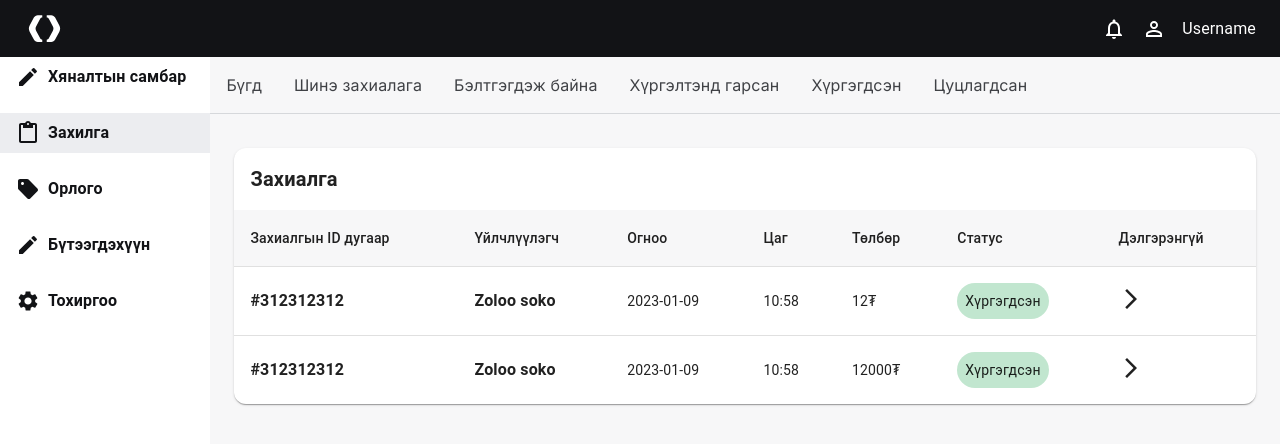
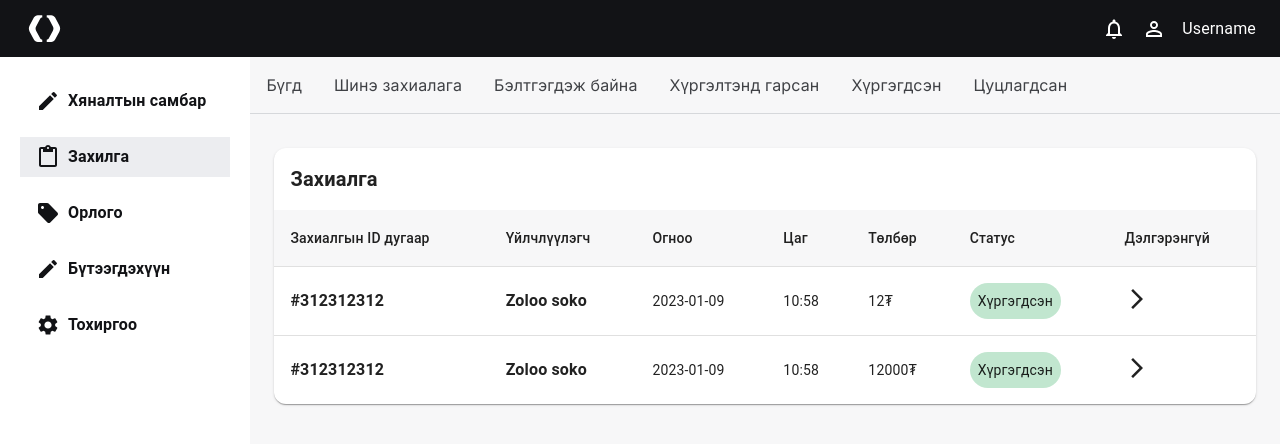
Before and after one commit to Leap1b-23-24/Team-1, a Next.js app in the folder front/: page /dashboard/orderPage in a window 1280 px wide. Shown: the top 444 px of the page. Built offline with nearby package versions, Linux system fonts and the light colour scheme.

Commit message:
not ready to merge

```diff
--- a/front/src/app/dashboard/layout.tsx
+++ b/front/src/app/dashboard/layout.tsx
@@ -11,6 +11,7 @@ import { Inter } from "next/font/google";
 import { ToastContainer, toast } from "react-toastify";
 import "react-toastify/dist/ReactToastify.css";
 import { PropsWithChildren } from "react";
+import { usePathname } from "next/navigation";
 // import "./globals.css";
 
 // export const metadata: Metadata = {
@@ -23,7 +24,7 @@ export default function RootLayout({
 }: Readonly<{
   children: React.ReactNode;
 }>) {
-  // const [isShown, setIsShown] = useState(fasle);
+  const pathName = usePathname();
   return (
     <ThemeProvider theme={theme}>
       <CssBaseline>
--- a/front/src/components/ProductComponents/ProductHeader.tsx
+++ b/front/src/components/ProductComponents/ProductHeader.tsx
@@ -1,10 +1,16 @@
 import { PineWhite } from "@/assets/PineWhite";
 import { NotificationsOutlined, PersonOutline } from "@mui/icons-material";
 import { Stack, Typography } from "@mui/material";
+import { usePathname } from "next/navigation";
+
+type ProductHeaderProps = {
+  isShown: boolean;
+};
 
 export const ProductHeader = () => {
+  const pathName = usePathname();
   return (
-    <Stack width="100%">
+    <Stack width="100%" display={pathName.includes("signUp") ? "none" : "flex"}>
       <Stack
         direction="row"
         px={3}
--- a/front/src/components/ProductComponents/ProductSide-Bar.tsx
+++ b/front/src/components/ProductComponents/ProductSide-Bar.tsx
@@ -15,7 +15,12 @@ export const ProductSideBar = () => {
   const pathName = usePathname();
 
   return (
-    <Stack width={"fit-content"} height="100%" gap={2}>
+    <Stack
+      padding={"24px 20px"}
+      height="100%"
+      gap={2}
+      display={pathName.includes("signUp") ? "none" : "flex"}
+    >
       {menu.map((item, index) => {
         return (
           <Link href={item.link} key={index} style={{ textDecoration: "none" }}>
```
